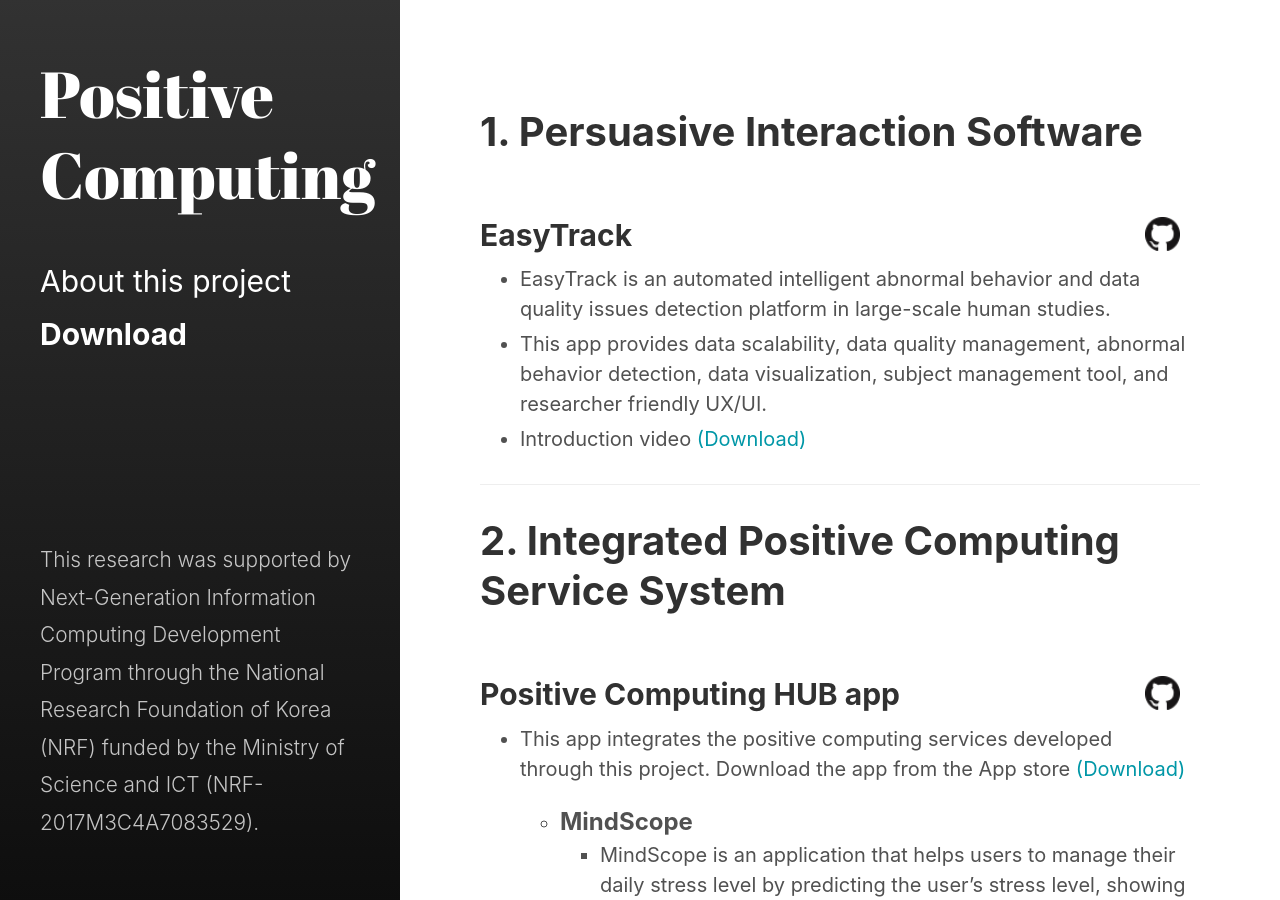
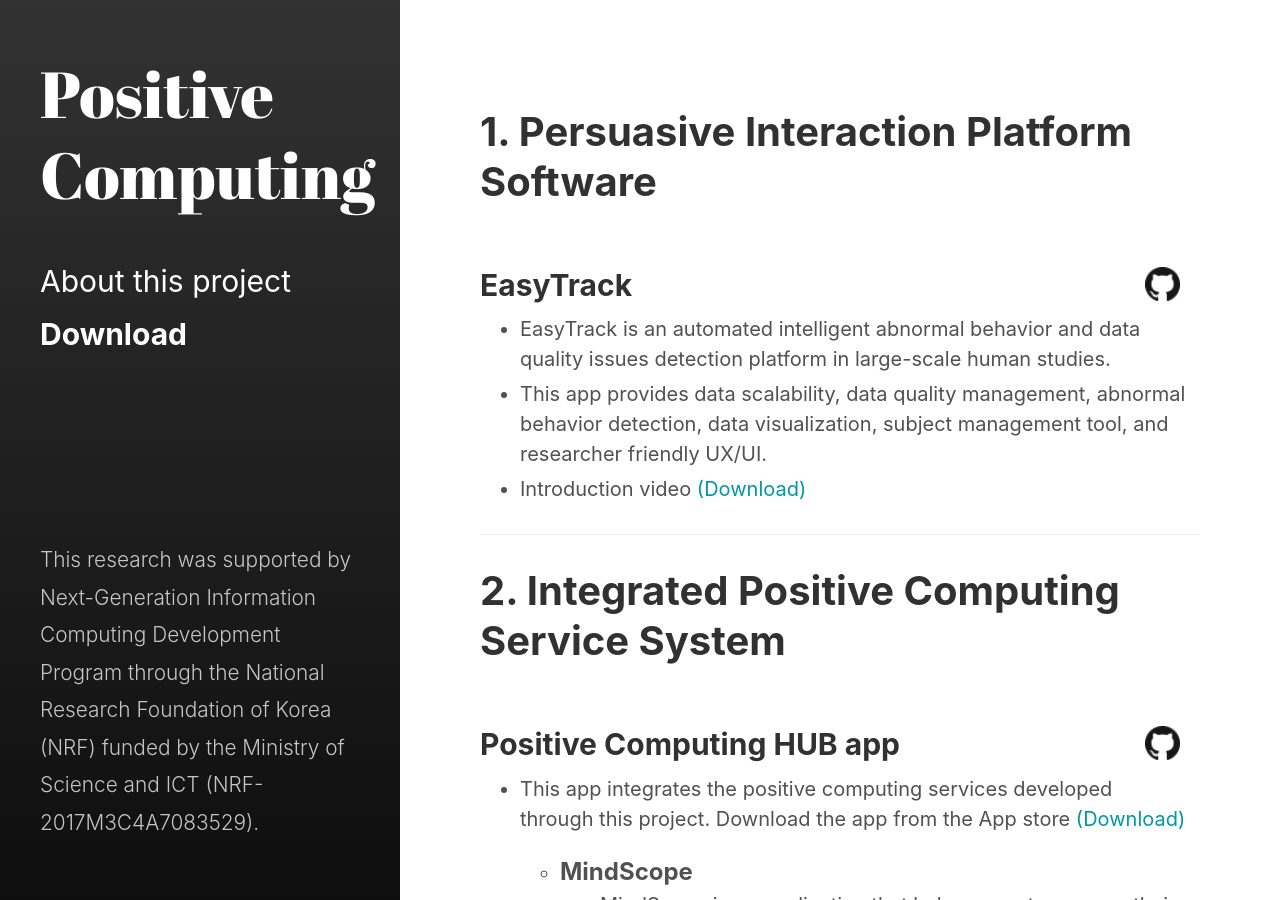
Before and after one commit to positivecomputing/positivecomputing.github.io, a Jekyll site: the page built from about.md, in a window 1280 px wide and 900 px high. Built offline with Jekyll 4.4.1, drawn with Linux system fonts in a browser that asks for light colours.

```diff
--- a/about.md
+++ b/about.md
@@ -4,7 +4,7 @@
 sidebar_link: true
 ---
 
-# <b> 1. Persuasive Interaction Software </b>
+# <b> 1. Persuasive Interaction Platform Software </b>
 <br/>
 
 ## <b>EasyTrack</b> <a href = "https://github.com/Qobiljon/ET_Dashboard" ><img src="github.png" alt="Github Page" style="float:right;margin-right:20px;width:35px;height:35px;" ></a>
@@ -53,6 +53,6 @@
 
 <hr color="gray" noshade/>
 
-# <b>4. Design Guidelines for Persuasive Interaction </b> <a href = "https://twkim24.notion.site/Design-guidelines-for-persuasive-interaction-service-system-design-abf585bbd2834ccbb2ce23c897514c72" ><img src="notion.png" alt="Notion Page" style="float:right;margin-right:20px;width:40px;height:40px;" ></a><br/>
+# <b> 4. Design Guidelines for Persuasive Interaction </b> <a href = "https://twkim24.notion.site/Design-guidelines-for-persuasive-interaction-service-system-design-abf585bbd2834ccbb2ce23c897514c72" ><img src="notion.png" alt="Notion Page" style="float:right;margin-right:20px;width:40px;height:40px;" ></a><br/>
   * Guidelines cover methods, practices, and examples for designing persuasive interactions. Our recommendations are based on the research result from the Next-Generation Information Computing Development Program.
   * Guidelines consist of two parts: 1) Persuasive Interaction Design Guidelines for Stress Management 2) Guidelines for Persuasive Interaction Components and Experimentation. These guidelines may help design ICT services, test the effects of ICT services, or apply persuasive interaction components into ICT services.
```
